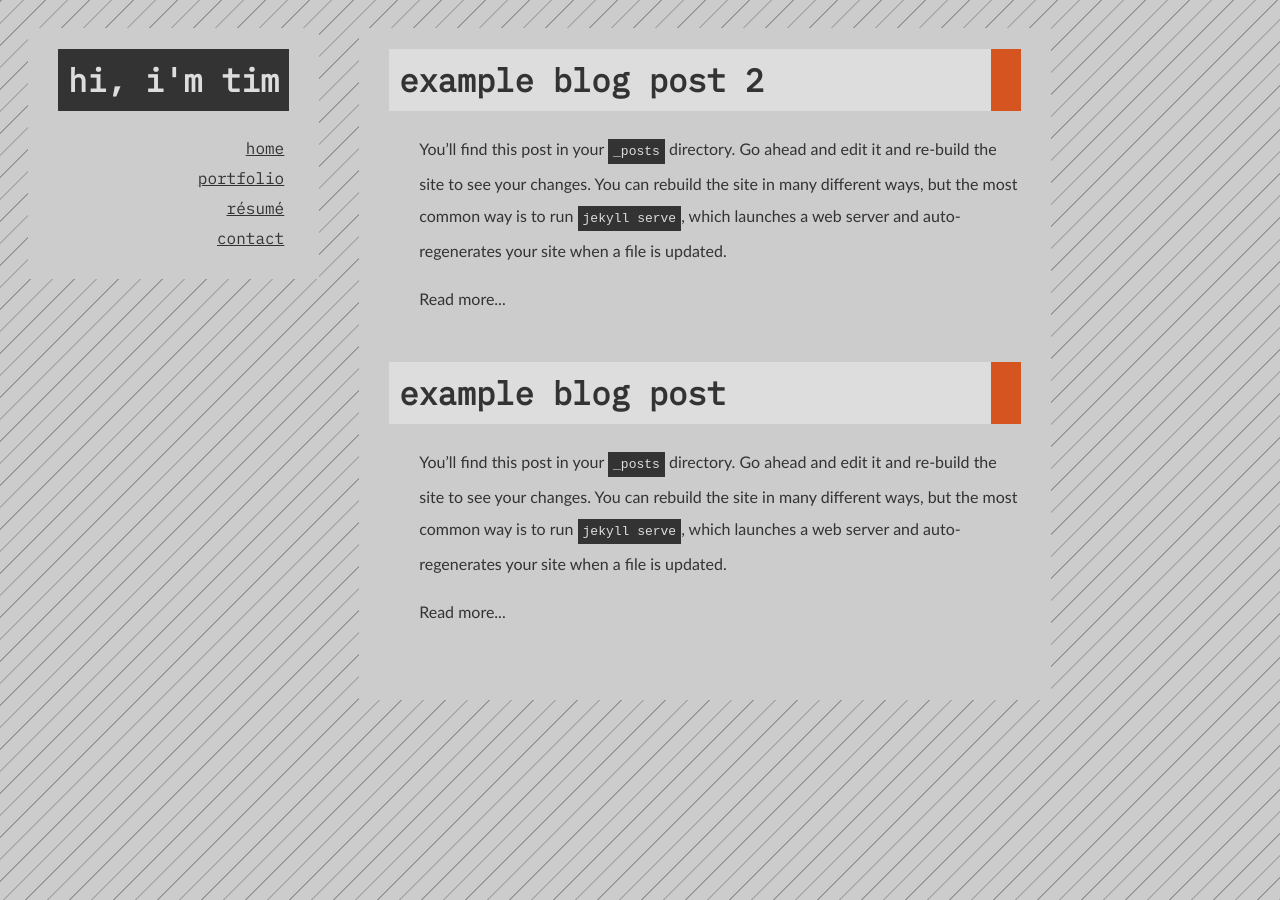
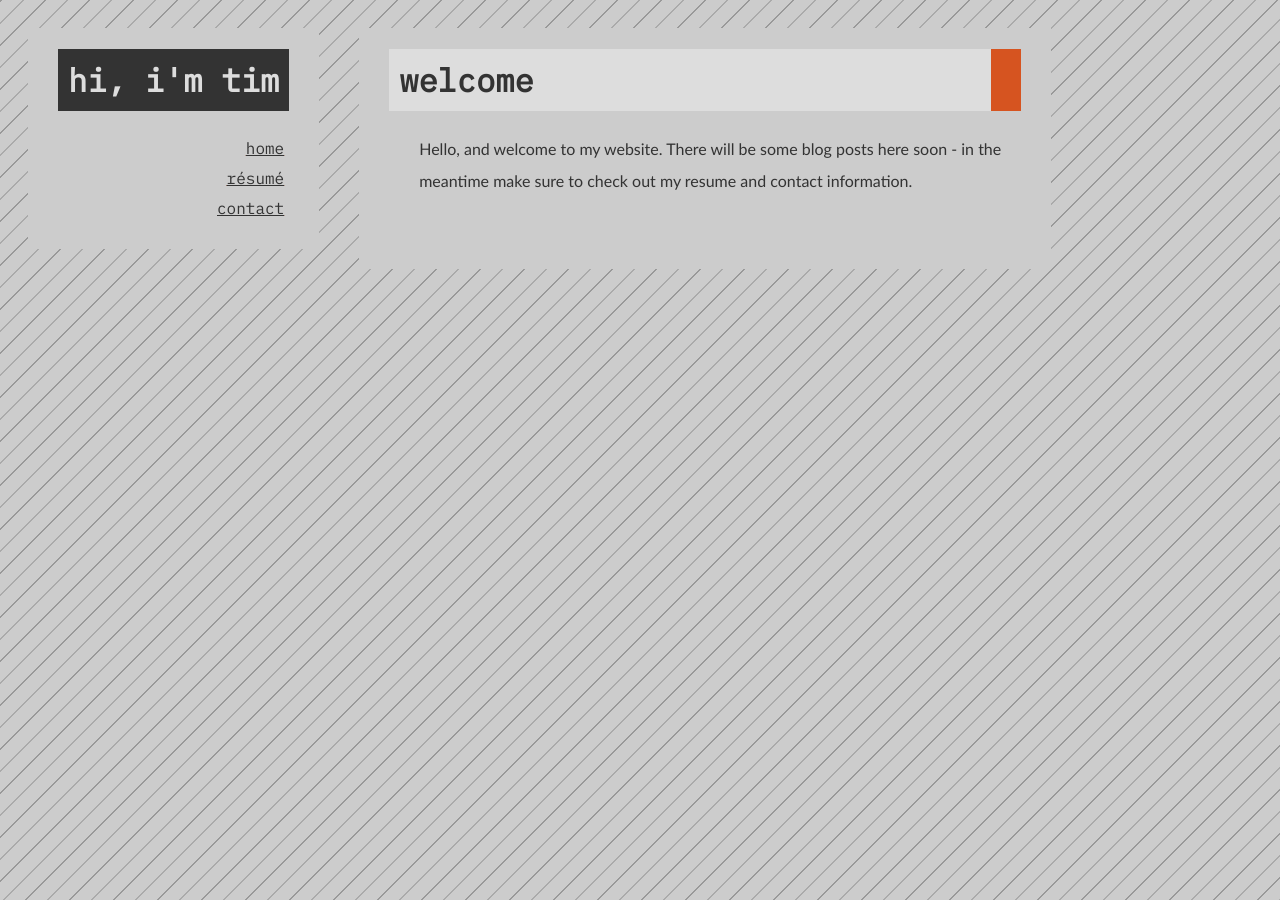
Before and after one commit to timchristie/timchristie.github.io, a Jekyll site: the page built from index.md, in a window 1280 px wide. Built offline with Jekyll 4.4.1, drawn with Linux system fonts in a browser that asks for light colours.

Commit message:
cleaned up for pre-blog hosting

```diff
--- a/_layouts/default.html
+++ b/_layouts/default.html
@@ -7,7 +7,6 @@
         <h1>hi, i'm tim</h1>
         <ul>
           <a href="/index"><li>home</li></a>
-          <a href="/portfolio"><li>portfolio</li></a>
           <a href="/resume"><li>r&eacute;sum&eacute;</li></a>
           <a href="/contact"><li>contact</li></a>
         </ul>
--- a/_layouts/home.html
+++ b/_layouts/home.html
@@ -7,7 +7,6 @@ layout: default
       <a href="{{ post.url }}"  class="blogitem">
       <h1 class="clickable">{{ post.title }}</h1>
       {{ post.excerpt }}
-      <p>Read more...</p>
       </a>
     </li>
   {% endfor %}
--- a/_posts/2017-11-23-welcome-to-jekyll.markdown
+++ /dev/null
@@ -1,25 +0,0 @@
----
-layout: post
-title:  "example blog post"
-date:   2017-11-23 23:19:38 -0800
-categories: jekyll update
----
-You’ll find this post in your `_posts` directory. Go ahead and edit it and re-build the site to see your changes. You can rebuild the site in many different ways, but the most common way is to run `jekyll serve`, which launches a web server and auto-regenerates your site when a file is updated.
-
-To add new posts, simply add a file in the `_posts` directory that follows the convention `YYYY-MM-DD-name-of-post.ext` and includes the necessary front matter. Take a look at the source for this post to get an idea about how it works.
-
-Jekyll also offers powerful support for code snippets:
-
-{% highlight ruby %}
-def print_hi(name)
-  puts "Hi, #{name}"
-end
-print_hi('Tom')
-#=> prints 'Hi, Tom' to STDOUT.
-{% endhighlight %}
-
-Check out the [Jekyll docs][jekyll-docs] for more info on how to get the most out of Jekyll. File all bugs/feature requests at [Jekyll’s GitHub repo][jekyll-gh]. If you have questions, you can ask them on [Jekyll Talk][jekyll-talk].
-
-[jekyll-docs]: https://jekyllrb.com/docs/home
-[jekyll-gh]:   https://github.com/jekyll/jekyll
-[jekyll-talk]: https://talk.jekyllrb.com/
--- a/_posts/2017-11-24-welcome-to-jekyll2.markdown
+++ /dev/null
@@ -1,25 +0,0 @@
----
-layout: post
-title:  "example blog post 2"
-date:   2017-11-24 23:19:38 -0800
-categories: jekyll update
----
-You’ll find this post in your `_posts` directory. Go ahead and edit it and re-build the site to see your changes. You can rebuild the site in many different ways, but the most common way is to run `jekyll serve`, which launches a web server and auto-regenerates your site when a file is updated.
-
-To add new posts, simply add a file in the `_posts` directory that follows the convention `YYYY-MM-DD-name-of-post.ext` and includes the necessary front matter. Take a look at the source for this post to get an idea about how it works.
-
-Jekyll also offers powerful support for code snippets:
-
-{% highlight ruby %}
-def print_hi(name)
-  puts "Hi, #{name}"
-end
-print_hi('Tom')
-#=> prints 'Hi, Tom' to STDOUT.
-{% endhighlight %}
-
-Check out the [Jekyll docs][jekyll-docs] for more info on how to get the most out of Jekyll. File all bugs/feature requests at [Jekyll’s GitHub repo][jekyll-gh]. If you have questions, you can ask them on [Jekyll Talk][jekyll-talk].
-
-[jekyll-docs]: https://jekyllrb.com/docs/home
-[jekyll-gh]:   https://github.com/jekyll/jekyll
-[jekyll-talk]: https://talk.jekyllrb.com/
--- /dev/null
+++ b/_posts/2018-07-30-welcome.markdown
@@ -0,0 +1,8 @@
+---
+layout: post
+title:  "welcome"
+date:   2017-11-23 23:19:38 -0800
+categories: jekyll update
+---
+
+Hello, and welcome to my website. There will be some blog posts here soon - in the meantime make sure to check out my resume and contact information.
```
Also changed, not shown: contact.md (+1 -1 lines), 5 other files.
